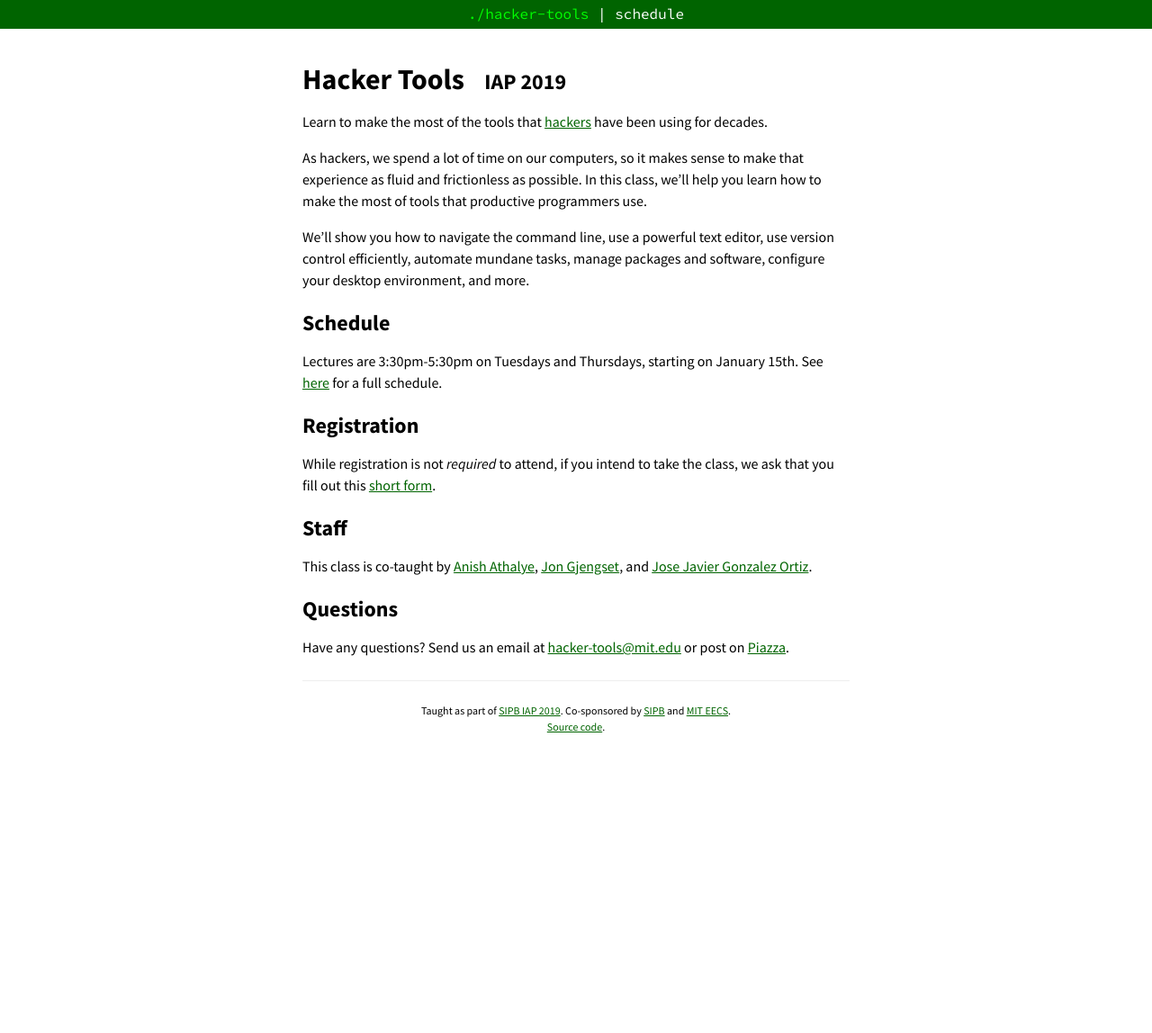
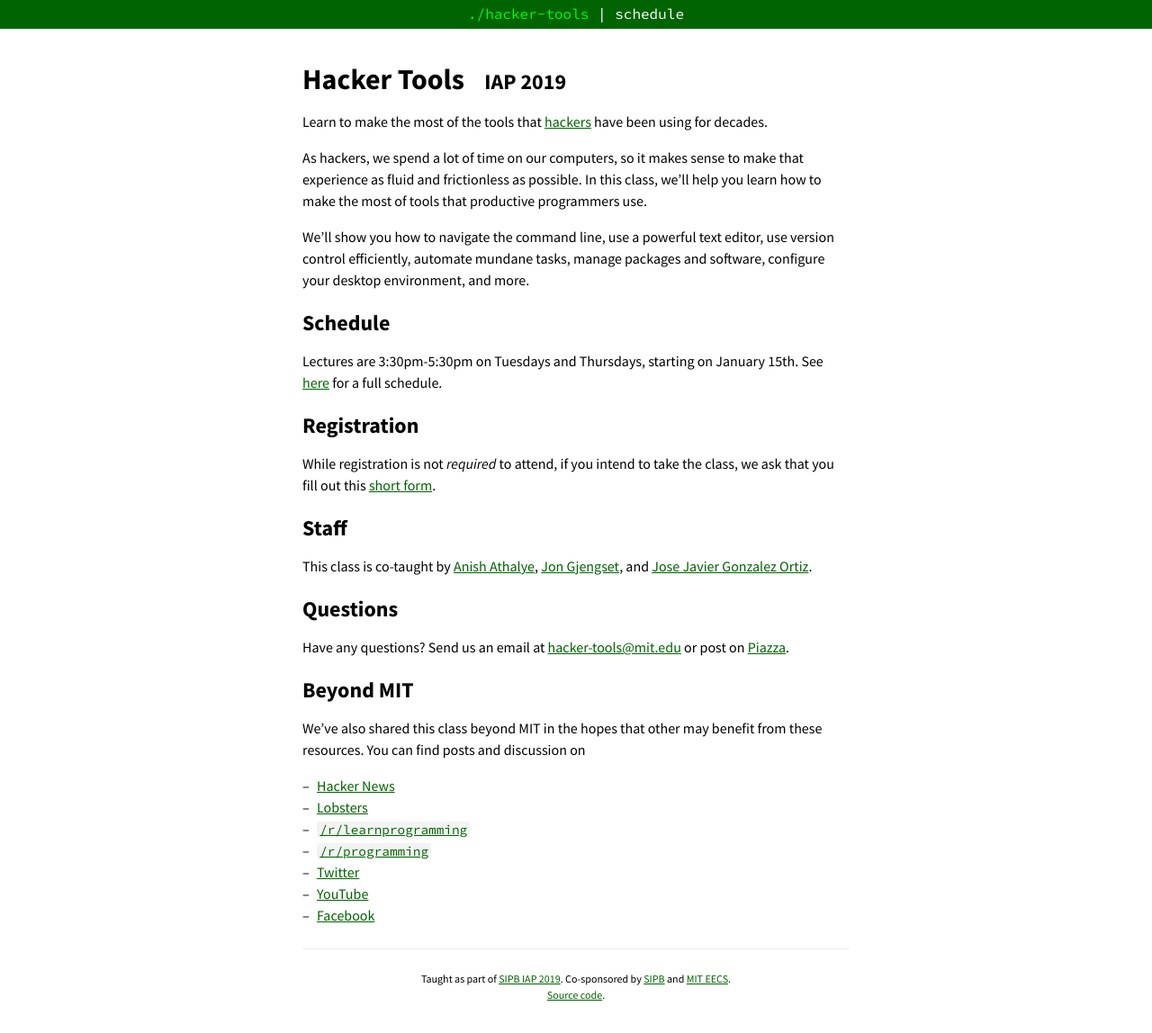
Before and after one commit to missing-semester-cn/missing-semester-cn.github.io, a Jekyll site: the page built from index.md, in a window 1280 px wide. Shown: the whole page at 90% size. Built offline with Jekyll 4.4.1, drawn with Linux system fonts in a browser that asks for light colours; before the commit the page ends 900 px from its top, so only the background shows below that.

Commit message:
Link to shared locations

```diff
--- a/index.md
+++ b/index.md
@@ -39,6 +39,19 @@ Have any questions? Send us an email at
 [hacker-tools@mit.edu](mailto:hacker-tools@mit.edu) or post on
 [Piazza](https://piazza.com/class/jqjpgaeaz77785).
 
+# Beyond MIT
+
+We've also shared this class beyond MIT in the hopes that other may
+benefit from these resources. You can find posts and discussion on
+
+ - [Hacker News](https://news.ycombinator.com/item?id=19078281)
+ - [Lobsters](https://lobste.rs/s/h6157x/mit_hacker_tools_lecture_series_on)
+ - [`/r/learnprogramming`](https://www.reddit.com/r/learnprogramming/comments/an42uu/mit_hacker_tools_a_lecture_series_on_programmer/)
+ - [`/r/programming`](https://www.reddit.com/r/programming/comments/an3xki/mit_hacker_tools_a_lecture_series_on_programmer/)
+ - [Twitter](https://twitter.com/Jonhoo/status/1091896192332693504)
+ - [YouTube](https://www.youtube.com/playlist?list=PLyzOVJj3bHQuiujH1lpn8cA9dsyulbYRv)
+ - [Facebook](https://www.facebook.com/jonhoo/posts/10161566630165387)
+
 ---
 
 <div class="small center">
```
